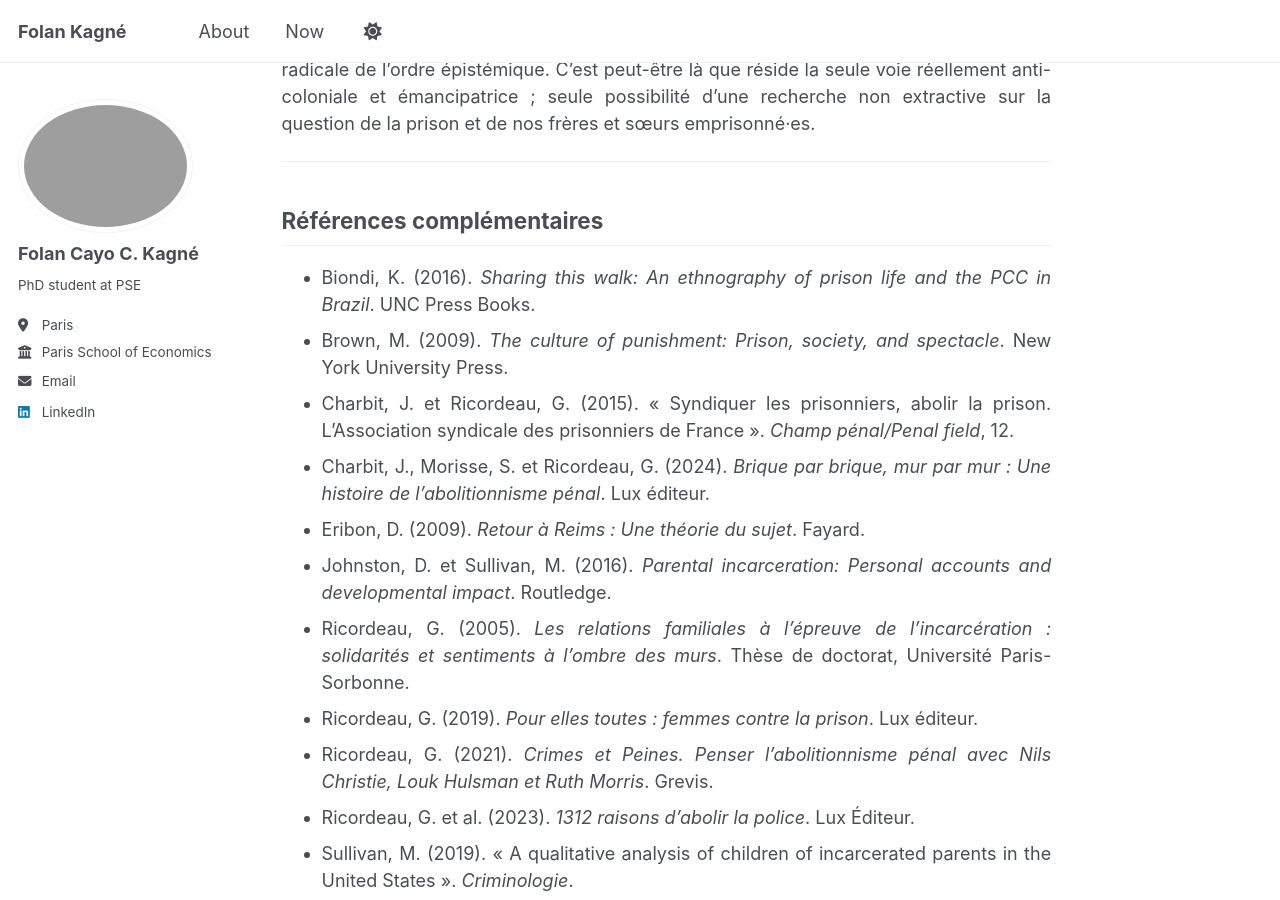
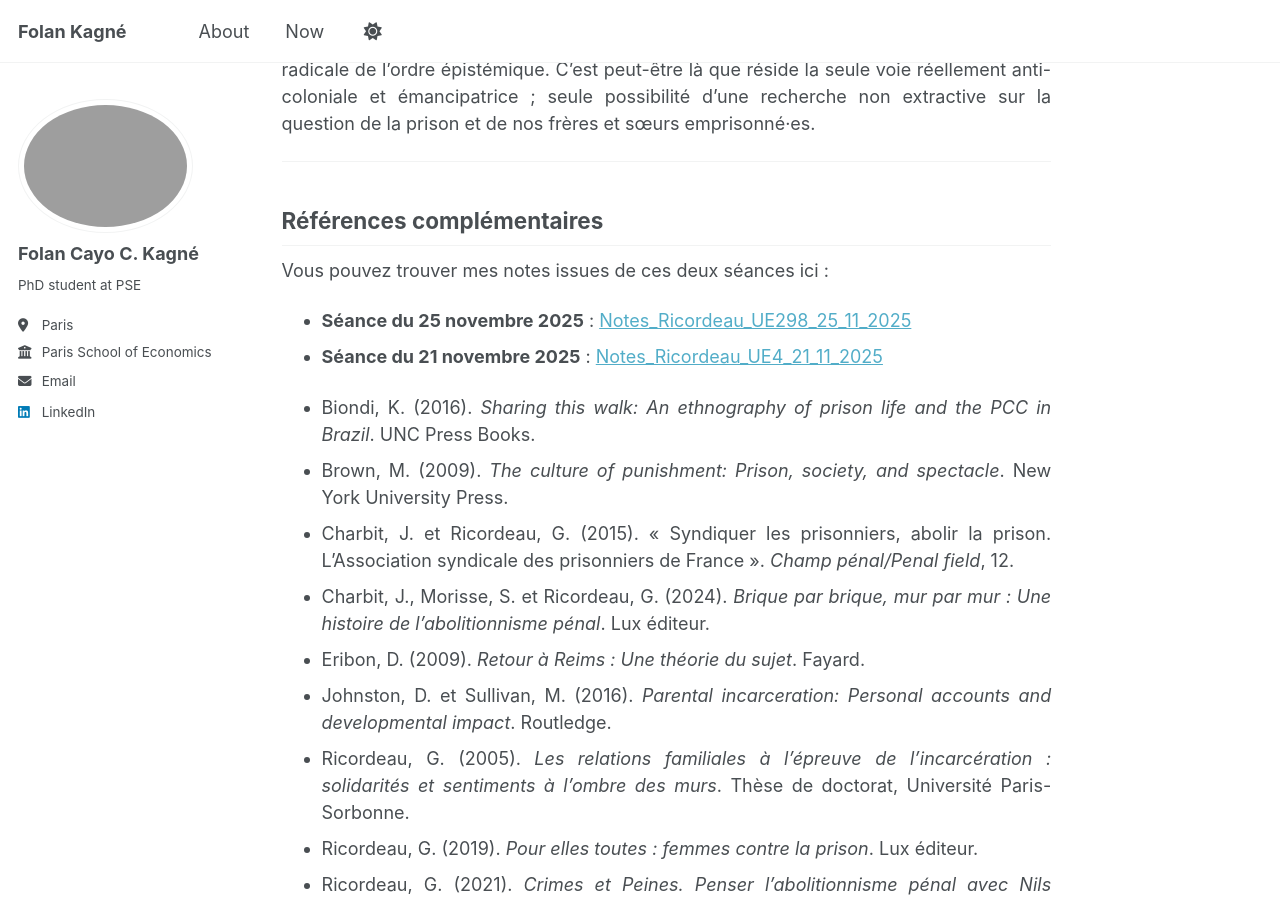
Before and after one commit to folankagne/folankagne.github.io, a Jekyll site: the page built from _posts/2025-12-16-blog-post-5.md, in a window 1280 px wide and 900 px high, scrolled down 3640 px. Built offline with Jekyll 4.4.1, drawn with Linux system fonts in a browser that asks for light colours; a script that is not in the unit is left out.

Commit message:
Update 2025-12-16-blog-post-5.md

```diff
--- a/_posts/2025-12-16-blog-post-5.md
+++ b/_posts/2025-12-16-blog-post-5.md
@@ -79,6 +79,10 @@ En ce sens, travailler depuis la prison, en tant que prisonnier·e·s — comme
 
 ## Références complémentaires
 
+Vous pouvez trouver mes notes issues de ces deux séances ici :
+- **Séance du 25 novembre 2025** : [Notes_Ricordeau_UE298_25_11_2025](/files/Notes_Ricordeau_UE298_25_11_2025.pdf)
+- **Séance du 21 novembre 2025** : [Notes_Ricordeau_UE4_21_11_2025](/files/Notes_Ricordeau_UE4_21_11_2025.pdf)
+
 - Biondi, K. (2016). *Sharing this walk: An ethnography of prison life and the PCC in Brazil*. UNC Press Books.
 - Brown, M. (2009). *The culture of punishment: Prison, society, and spectacle*. New York University Press.
 - Charbit, J. et Ricordeau, G. (2015). « Syndiquer les prisonniers, abolir la prison. L'Association syndicale des prisonniers de France ». *Champ pénal/Penal field*, 12.
```
